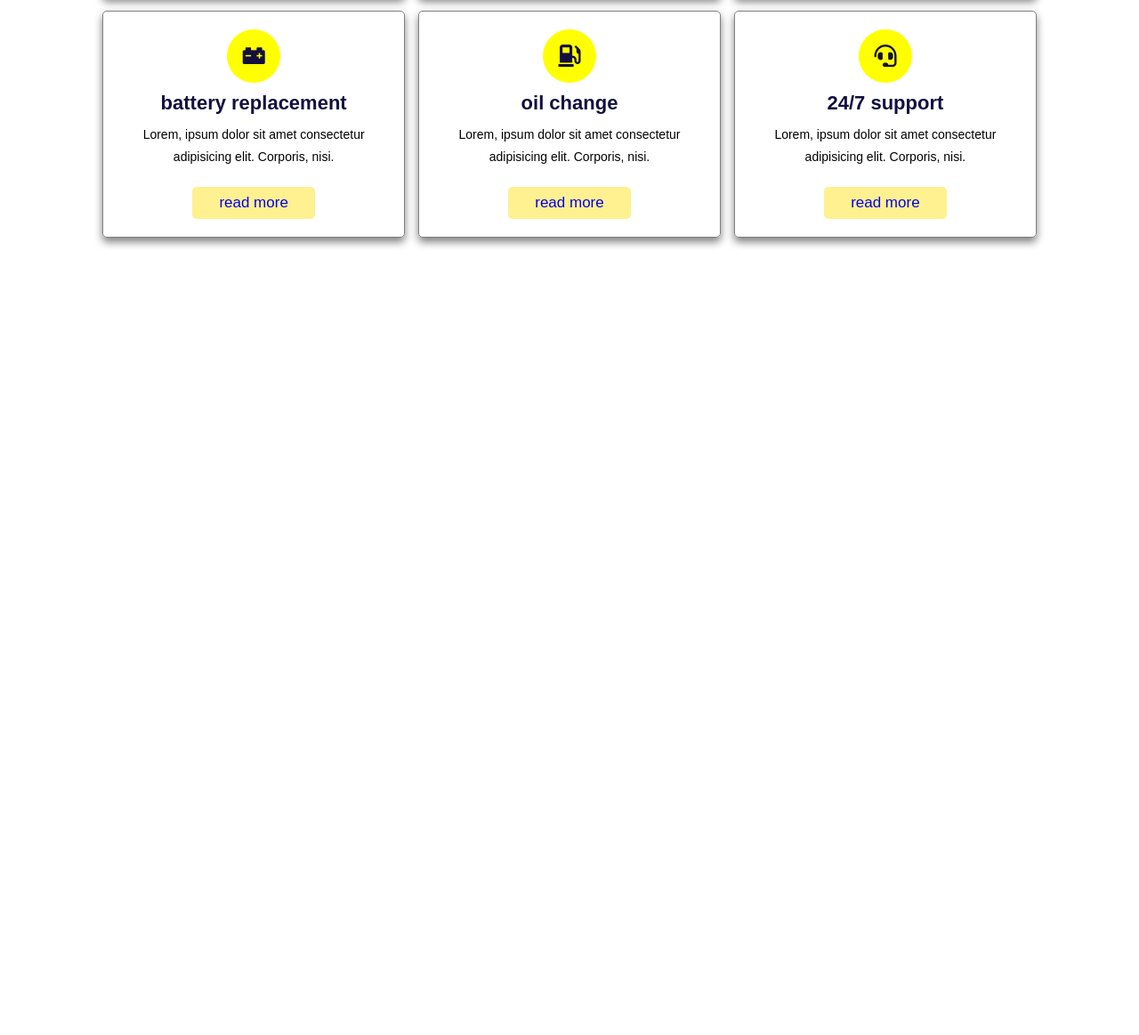
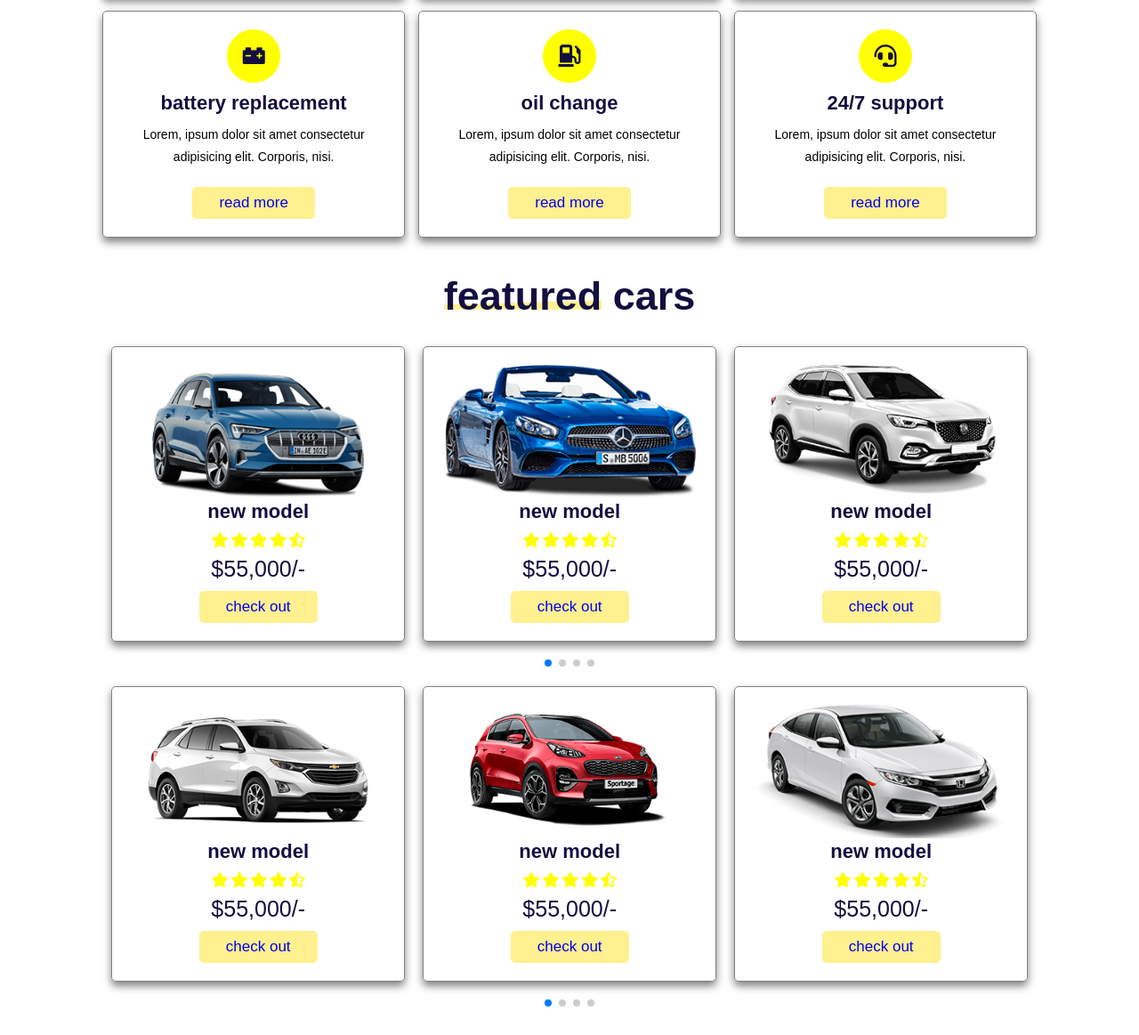
Before and after one commit to abdurrahmanisha1/Car_Selling, a plain HTML site: page index.html in a window 1280 px wide. Shown: the part 1659-2822 px from the top of the page at 89% size. Before the commit the page ends 1946 px from the top, so only its background shows below. Drawn offline with nearby package versions, Linux system fonts and the light colour scheme.

Commit message:
searvices

```diff
--- a/css/style.css
+++ b/css/style.css
@@ -329,6 +329,8 @@ section{
 }
 
 /* <!--------- vehicles Section End ------------> */
+/* <!--------- Services Section Start ------------> */
+
 .services .box-container{
     display: grid;
     grid-template-columns: repeat(auto-fit, minmax(30rem, 1fr));
@@ -376,3 +378,49 @@ section{
 .services .box-container .box:hover p{
     color:#eee;
 }
+
+/* <!--------- Services Section End ------------> */
+
+/* <!--------- featured Section Start ------------> */
+
+.featured .featured-slider{
+    padding:1rem;
+    padding-bottom: 4rem;
+}
+
+.featured .featured-slider .box{
+    padding:2rem;
+    text-align: center;
+    box-shadow: var(--box-shadow);
+    border:var(--border);
+    border-radius: .5rem;
+}
+
+.featured .featured-slider .box img{
+    height: 15rem;
+}
+
+.featured .featured-slider .box:hover img{
+    transform: scale(.9);
+}
+
+.featured .featured-slider .box .content h3{
+    font-size: 2.2rem;
+    color:var(--black);
+}
+
+.featured .featured-slider .box .content .stars{
+    padding:1rem 0;
+}
+
+.featured .featured-slider .box .content .stars i{
+    font-size: 1.7rem;
+    color:var(--yellow);
+}
+
+.featured .featured-slider .box .content .price{
+    font-size: 2.5rem;
+    color:var(--black);
+}
+
+/* <!--------- featured Section End ------------> */
--- a/index.html
+++ b/index.html
@@ -2,21 +2,19 @@
 <html lang="en">
 
 <head>
-    <meta charset="UTF-8">
-    <meta http-equiv="X-UA-Compatible" content="IE=edge">
-    <meta name="viewport" content="width=device-width, initial-scale=1.0">
-    <link rel="stylesheet" href="https://use.fontawesome.com/releases/v5.15.4/css/all.css">
-    <link rel="stylesheet" href="css/style.css">
-    <link rel="stylesheet" href="css/responsive.css">
+  <meta charset="UTF-8" />
+  <meta http-equiv="X-UA-Compatible" content="IE=edge" />
+  <meta name="viewport" content="width=device-width, initial-scale=1.0" />
+  <link rel="stylesheet" href="https://use.fontawesome.com/releases/v5.15.4/css/all.css" />
+  <link rel="stylesheet" href="css/style.css" />
+  <link rel="stylesheet" href="css/responsive.css" />
   <link rel="stylesheet" href="https://unpkg.com/swiper@7/swiper-bundle.min.css" />
   <script src="https://unpkg.com/swiper@7/swiper-bundle.min.js"></script>
   <title>Car Selling Site</title>
 </head>
 
 <body>
-
   <header class="header">
-
     <div id="menu-btn" class="fas fa-bars"></div>
 
     <a href="" class="logo"><span>Car</span>Selling</a>
@@ -31,24 +29,22 @@
     </nav>
 
     <div id="login-btn">
-            <button class="btn">Login </button>
+      <button class="btn">Login</button>
       <i class="far fa-user"></i>
     </div>
-
   </header>
 
   <!--------- Login Form Start ---------->
 
   <div class="login-form-container">
-
     <span class="fas fa-times" id="close-login-form"></span>
 
     <form action="">
       <h3>User Login</h3>
-            <input type="email" placeholder="email" name="email" class="box">
-            <input type="password" placeholder="password" name="password" class="box">
+      <input type="email" placeholder="email" name="email" class="box" />
+      <input type="password" placeholder="password" name="password" class="box" />
       <p>forget your password <a href="#">Click Here</a></p>
-            <input type="submit" value="Login Now" class="btn">
+      <input type="submit" value="Login Now" class="btn" />
       <p>or login with</p>
       <div class="buttons">
         <a href="#" class="btn">google</a>
@@ -56,20 +52,16 @@
       </div>
       <p>don't have an acccount <a href="#">Create Now</a></p>
     </form>
-
   </div>
 
   <!--------- Login Form End ------------>
 
-
   <!--------- Home Section Start ------------>
 
   <section class="home" id="home">
-
     <h1 class="home-parallax" data-speed="-2">find your car</h1>
-        <img class="home-parallax" data-speed="5" src="img/home-img.png" alt="">
+    <img class="home-parallax" data-speed="5" src="img/home-img.png" alt="" />
     <a class="btn home-parallax" data-speed="7" href="">explore cars</a>
-
   </section>
 
   <!--------- Home Section End ------------>
@@ -77,7 +69,6 @@
   <!--------- Icone Section Start ------------>
 
   <section class="icons-container">
-
     <div class="icons">
       <i class="fas fa-home"></i>
       <div class="content">
@@ -109,7 +100,6 @@
         <p>news cars</p>
       </div>
     </div>
-
   </section>
 
   <!--------- Icone Section End ------------>
@@ -117,18 +107,15 @@
   <!--------- vehicles Section Start ------------>
 
   <section class="vehicles" id="vehicles">
-
-        <h1 class="heading"> popular <span>vehicles</span> </h1>
+    <h1 class="heading">popular <span>vehicles</span></h1>
 
     <div class="swiper vehicles-slider">
-
       <div class="swiper-wrapper wrapper">
-
         <div class="swiper-slide box">
-                    <img src="img/vehicle-1.png" alt="">
+          <img src="img/vehicle-1.png" alt="" />
           <div class="content">
             <h3>new model</h3>
-                        <div class="price"> <span>price : </span> $62,000/- </div>
+            <div class="price"><span>price : </span> $62,000/-</div>
             <p>
               new
               <span class="fas fa-circle"></span> 2021
@@ -141,10 +128,10 @@
         </div>
 
         <div class="swiper-slide box">
-                    <img src="img/vehicle-2.png" alt="">
+          <img src="img/vehicle-2.png" alt="" />
           <div class="content">
             <h3>new model</h3>
-                        <div class="price"> <span>price : </span> $62,000/- </div>
+            <div class="price"><span>price : </span> $62,000/-</div>
             <p>
               new
               <span class="fas fa-circle"></span> 2021
@@ -157,10 +144,10 @@
         </div>
 
         <div class="swiper-slide box">
-                    <img src="img/vehicle-3.png" alt="">
+          <img src="img/vehicle-3.png" alt="" />
           <div class="content">
             <h3>new model</h3>
-                        <div class="price"> <span>price : </span> $62,000/- </div>
+            <div class="price"><span>price : </span> $62,000/-</div>
             <p>
               new
               <span class="fas fa-circle"></span> 2021
@@ -173,10 +160,10 @@
         </div>
 
         <div class="swiper-slide box">
-                    <img src="img/vehicle-4.png" alt="">
+          <img src="img/vehicle-4.png" alt="" />
           <div class="content">
             <h3>new model</h3>
-                        <div class="price"> <span>price : </span> $62,000/- </div>
+            <div class="price"><span>price : </span> $62,000/-</div>
             <p>
               new
               <span class="fas fa-circle"></span> 2021
@@ -189,10 +176,10 @@
         </div>
 
         <div class="swiper-slide box">
-                    <img src="img/vehicle-5.png" alt="">
+          <img src="img/vehicle-5.png" alt="" />
           <div class="content">
             <h3>new model</h3>
-                        <div class="price"> <span>price : </span> $62,000/- </div>
+            <div class="price"><span>price : </span> $62,000/-</div>
             <p>
               new
               <span class="fas fa-circle"></span> 2021
@@ -205,10 +192,10 @@
         </div>
 
         <div class="swiper-slide box">
-                    <img src="img/vehicle-6.png" alt="">
+          <img src="img/vehicle-6.png" alt="" />
           <div class="content">
             <h3>new model</h3>
-                        <div class="price"> <span>price : </span> $62,000/- </div>
+            <div class="price"><span>price : </span> $62,000/-</div>
             <p>
               new
               <span class="fas fa-circle"></span> 2021
@@ -219,13 +206,10 @@
             <a href="#" class="btn">check out</a>
           </div>
         </div>
-
       </div>
 
       <div class="swiper-pagination"></div>
-
     </div>
-
   </section>
 
   <!--------- vehicles Section End ------------>
@@ -233,64 +217,220 @@
   <!--------- Services Section Start ------------>
 
   <section class="services" id="services">
-
-        <h1 class="heading"> our <span>services</span> </h1>
+    <h1 class="heading">our <span>services</span></h1>
 
     <div class="box-container">
-
       <div class="box">
         <i class="fas fa-car"></i>
         <h3>car selling</h3>
-                <p>Lorem, ipsum dolor sit amet consectetur adipisicing elit. Corporis, nisi.</p>
+        <p>
+          Lorem, ipsum dolor sit amet consectetur adipisicing elit. Corporis,
+          nisi.
+        </p>
         <a href="#" class="btn"> read more</a>
       </div>
 
       <div class="box">
         <i class="fas fa-tools"></i>
         <h3>parts repair</h3>
-                <p>Lorem, ipsum dolor sit amet consectetur adipisicing elit. Corporis, nisi.</p>
+        <p>
+          Lorem, ipsum dolor sit amet consectetur adipisicing elit. Corporis,
+          nisi.
+        </p>
         <a href="#" class="btn"> read more</a>
       </div>
 
       <div class="box">
         <i class="fas fa-car-crash"></i>
         <h3>car insurance</h3>
-                <p>Lorem, ipsum dolor sit amet consectetur adipisicing elit. Corporis, nisi.</p>
+        <p>
+          Lorem, ipsum dolor sit amet consectetur adipisicing elit. Corporis,
+          nisi.
+        </p>
         <a href="#" class="btn"> read more</a>
       </div>
 
       <div class="box">
         <i class="fas fa-car-battery"></i>
         <h3>battery replacement</h3>
-                <p>Lorem, ipsum dolor sit amet consectetur adipisicing elit. Corporis, nisi.</p>
+        <p>
+          Lorem, ipsum dolor sit amet consectetur adipisicing elit. Corporis,
+          nisi.
+        </p>
         <a href="#" class="btn"> read more</a>
       </div>
 
       <div class="box">
         <i class="fas fa-gas-pump"></i>
         <h3>oil change</h3>
-                <p>Lorem, ipsum dolor sit amet consectetur adipisicing elit. Corporis, nisi.</p>
+        <p>
+          Lorem, ipsum dolor sit amet consectetur adipisicing elit. Corporis,
+          nisi.
+        </p>
         <a href="#" class="btn"> read more</a>
       </div>
 
       <div class="box">
         <i class="fas fa-headset"></i>
         <h3>24/7 support</h3>
-                <p>Lorem, ipsum dolor sit amet consectetur adipisicing elit. Corporis, nisi.</p>
+        <p>
+          Lorem, ipsum dolor sit amet consectetur adipisicing elit. Corporis,
+          nisi.
+        </p>
         <a href="#" class="btn"> read more</a>
       </div>
-
     </div>
-
   </section>
 
   <!--------- Services Section End ------------>
 
+  <!--------- Featured Section Start ------------>
 
+  <section class="featured" id="featured">
+    <h1 class="heading"><span>featured</span> cars</h1>
 
+    <div class="swiper featured-slider">
+      <div class="swiper-wrapper">
+        <div class="swiper-slide box">
+          <img src="img/car-1.png" alt="" />
+          <div class="content">
+            <h3>new model</h3>
+            <div class="stars">
+              <i class="fas fa-star"></i>
+              <i class="fas fa-star"></i>
+              <i class="fas fa-star"></i>
+              <i class="fas fa-star"></i>
+              <i class="fas fa-star-half-alt"></i>
+            </div>
+            <div class="price">$55,000/-</div>
+            <a href="#" class="btn">check out</a>
+          </div>
+        </div>
 
+        <div class="swiper-slide box">
+          <img src="img/car-2.png" alt="" />
+          <div class="content">
+            <h3>new model</h3>
+            <div class="stars">
+              <i class="fas fa-star"></i>
+              <i class="fas fa-star"></i>
+              <i class="fas fa-star"></i>
+              <i class="fas fa-star"></i>
+              <i class="fas fa-star-half-alt"></i>
+            </div>
+            <div class="price">$55,000/-</div>
+            <a href="#" class="btn">check out</a>
+          </div>
+        </div>
 
+        <div class="swiper-slide box">
+          <img src="img/car-3.png" alt="" />
+          <div class="content">
+            <h3>new model</h3>
+            <div class="stars">
+              <i class="fas fa-star"></i>
+              <i class="fas fa-star"></i>
+              <i class="fas fa-star"></i>
+              <i class="fas fa-star"></i>
+              <i class="fas fa-star-half-alt"></i>
+            </div>
+            <div class="price">$55,000/-</div>
+            <a href="#" class="btn">check out</a>
+          </div>
+        </div>
 
+        <div class="swiper-slide box">
+          <img src="img/car-4.png" alt="" />
+          <div class="content">
+            <h3>new model</h3>
+            <div class="stars">
+              <i class="fas fa-star"></i>
+              <i class="fas fa-star"></i>
+              <i class="fas fa-star"></i>
+              <i class="fas fa-star"></i>
+              <i class="fas fa-star-half-alt"></i>
+            </div>
+            <div class="price">$55,000/-</div>
+            <a href="#" class="btn">check out</a>
+          </div>
+        </div>
+      </div>
+
+      <div class="swiper-pagination"></div>
+    </div>
+
+    <div class="swiper featured-slider">
+      <div class="swiper-wrapper">
+        <div class="swiper-slide box">
+          <img src="img/car-5.png" alt="" />
+          <div class="content">
+            <h3>new model</h3>
+            <div class="stars">
+              <i class="fas fa-star"></i>
+              <i class="fas fa-star"></i>
+              <i class="fas fa-star"></i>
+              <i class="fas fa-star"></i>
+              <i class="fas fa-star-half-alt"></i>
+            </div>
+            <div class="price">$55,000/-</div>
+            <a href="#" class="btn">check out</a>
+          </div>
+        </div>
+
+        <div class="swiper-slide box">
+          <img src="img/car-6.png" alt="" />
+          <div class="content">
+            <h3>new model</h3>
+            <div class="stars">
+              <i class="fas fa-star"></i>
+              <i class="fas fa-star"></i>
+              <i class="fas fa-star"></i>
+              <i class="fas fa-star"></i>
+              <i class="fas fa-star-half-alt"></i>
+            </div>
+            <div class="price">$55,000/-</div>
+            <a href="#" class="btn">check out</a>
+          </div>
+        </div>
+
+        <div class="swiper-slide box">
+          <img src="img/car-7.png" alt="" />
+          <div class="content">
+            <h3>new model</h3>
+            <div class="stars">
+              <i class="fas fa-star"></i>
+              <i class="fas fa-star"></i>
+              <i class="fas fa-star"></i>
+              <i class="fas fa-star"></i>
+              <i class="fas fa-star-half-alt"></i>
+            </div>
+            <div class="price">$55,000/-</div>
+            <a href="#" class="btn">check out</a>
+          </div>
+        </div>
+
+        <div class="swiper-slide box">
+          <img src="img/car-8.png" alt="" />
+          <div class="content">
+            <h3>new model</h3>
+            <div class="stars">
+              <i class="fas fa-star"></i>
+              <i class="fas fa-star"></i>
+              <i class="fas fa-star"></i>
+              <i class="fas fa-star"></i>
+              <i class="fas fa-star-half-alt"></i>
+            </div>
+            <div class="price">$55,000/-</div>
+            <a href="#" class="btn">check out</a>
+          </div>
+        </div>
+      </div>
+
+      <div class="swiper-pagination"></div>
+    </div>
+  </section>
+
+  <!--------- Featured Section End ------------>
 
   <script src="js/script.js"></script>
 </body>
```
Lines whose indentation alone changed are shown as unchanged.
